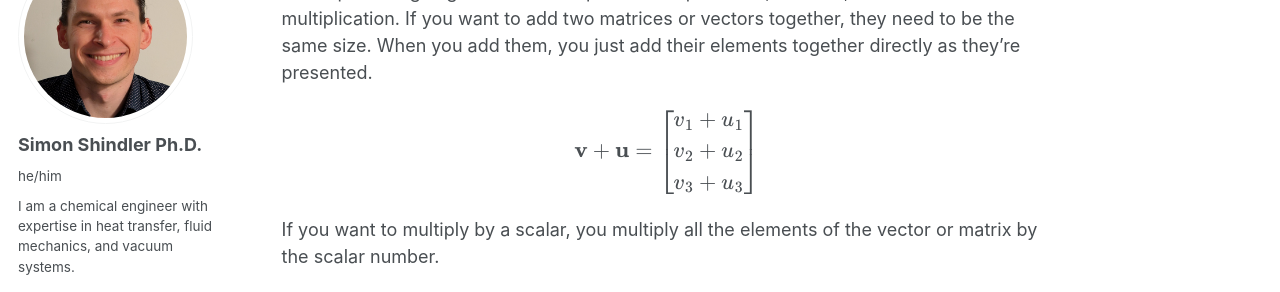
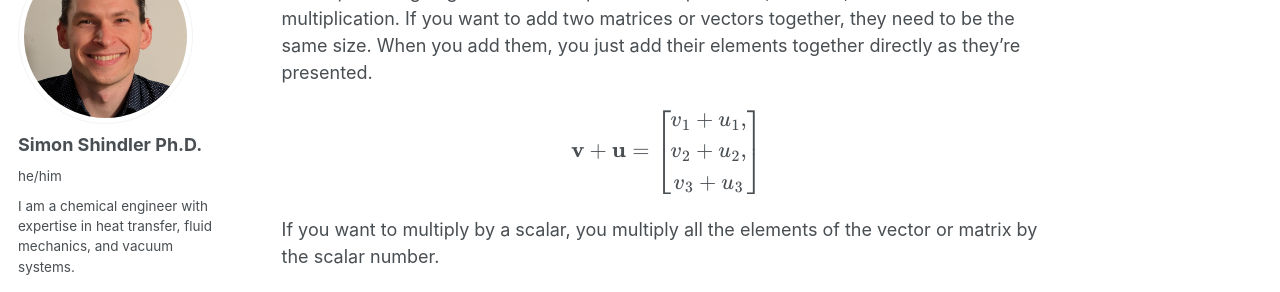
Before and after one commit to sgshindler/sgshindler.github.io, a Jekyll site: the page built from _posts/2026-05-30-Tensors.md, in a window 1280 px wide and 900 px high, scrolled down 1074 px. Shown: the part 150-442 px from the top of the window. Built offline with Jekyll 4.4.1, drawn with Linux system fonts in a browser that asks for light colours; some web fonts are replaced; a script bundle is joined from its source files by our own code; library files that are not in the unit come from our copies.

```diff
--- a/_posts/2026-05-30-Tensors.md
+++ b/_posts/2026-05-30-Tensors.md
@@ -29,7 +29,7 @@ $$
 
 In this post I'm going to use two simple matrix operations, addition, and scalar multiplication. If you want to add two matrices or vectors together, they need to be the same size. When you add them, you just add their elements together directly as they're presented.
 
-$$\mathbf{v}+\mathbf{u} = \begin{bmatrix} v_1+u_1 \\ v_2+u_2 \\ v_3+u_3 \end{bmatrix}$$
+$$\mathbf{v}+\mathbf{u} = \begin{bmatrix} v_1+u_1, \\ v_2+u_2, \\ v_3+u_3 \end{bmatrix}$$
 
 If you want to multiply by a scalar, you multiply all the elements of the vector or matrix by the scalar number.
 
```
